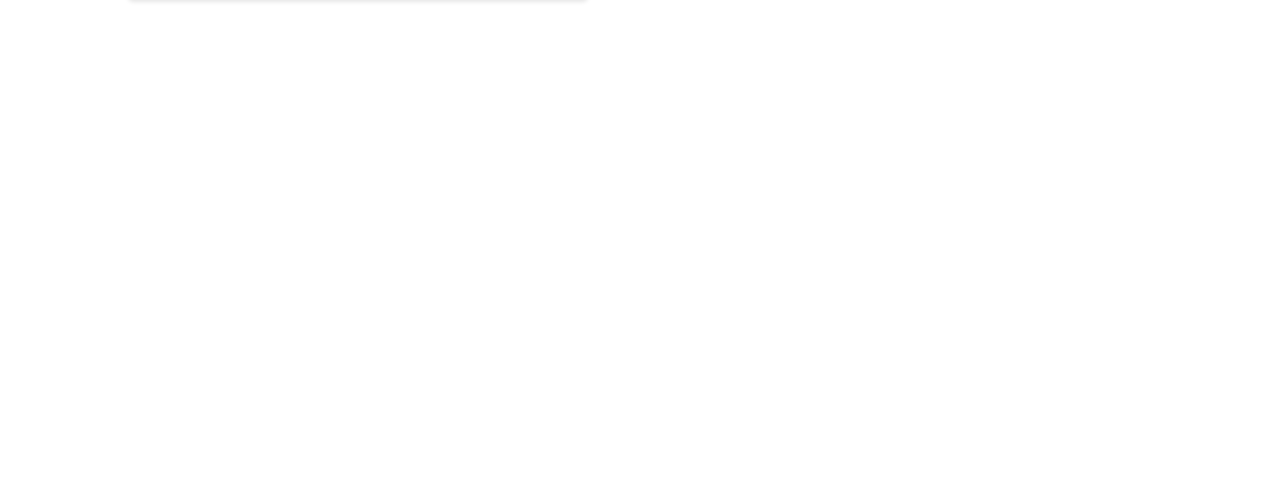
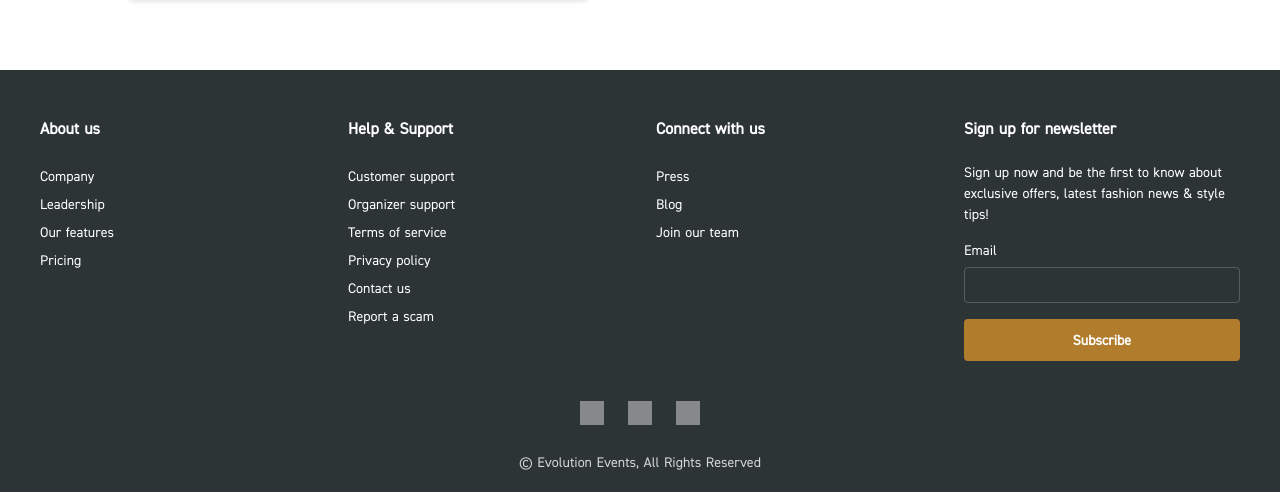
Before and after one commit to NikolozDvalishvili21/EventManagement, an Angular app in the folder myApp/: page / in a window 1280 px wide. Shown: the part 4551-5043 px from the top of the page. Before the commit the page ends 4571 px from the top, so only its background shows below. Built offline with nearby package versions, Linux system fonts and the light colour scheme; grey boxes are pictures that could not be loaded.

Commit message:
made footer

```diff
--- /dev/null
+++ b/myApp/src/app/components/footer/footer.component.html
@@ -0,0 +1,66 @@
+<!-- footer.html -->
+<footer class="footer">
+  <div class="footer__content">
+    <div class="footer__section">
+      <h3 class="footer__heading">About us</h3>
+      <ul class="footer__list">
+        <li><a href="#" class="footer__link">Company</a></li>
+        <li><a href="#" class="footer__link">Leadership</a></li>
+        <li><a href="#" class="footer__link">Our features</a></li>
+        <li><a href="#" class="footer__link">Pricing</a></li>
+      </ul>
+    </div>
+
+    <div class="footer__section">
+      <h3 class="footer__heading">Help & Support</h3>
+      <ul class="footer__list">
+        <li><a href="#" class="footer__link">Customer support</a></li>
+        <li><a href="#" class="footer__link">Organizer support</a></li>
+        <li><a href="#" class="footer__link">Terms of service</a></li>
+        <li><a href="#" class="footer__link">Privacy policy</a></li>
+        <li><a href="#" class="footer__link">Contact us</a></li>
+        <li><a href="#" class="footer__link">Report a scam</a></li>
+      </ul>
+    </div>
+
+    <div class="footer__section">
+      <h3 class="footer__heading">Connect with us</h3>
+      <ul class="footer__list">
+        <li><a href="#" class="footer__link">Press</a></li>
+        <li><a href="#" class="footer__link">Blog</a></li>
+        <li><a href="#" class="footer__link">Join our team</a></li>
+      </ul>
+    </div>
+
+    <div class="footer__section">
+      <h3 class="footer__heading">Sign up for newsletter</h3>
+      <p class="footer__text">
+        Sign up now and be the first to know about exclusive offers, latest
+        fashion news & style tips!
+      </p>
+      <form class="footer__form">
+        <div class="footer__form-group">
+          <label for="email" class="footer__label">Email</label>
+          <input type="email" id="email" class="footer__input" placeholder="" />
+        </div>
+        <button type="submit" class="footer__button">Subscribe</button>
+      </form>
+    </div>
+  </div>
+
+  <div class="footer__social">
+    <a href="#" class="footer__social-link">
+      <img src="/path-to-facebook-icon.svg" alt="Facebook" />
+    </a>
+    <a href="#" class="footer__social-link">
+      <img src="/path-to-instagram-icon.svg" alt="Instagram" />
+    </a>
+    <a href="#" class="footer__social-link">
+      <img src="/path-to-twitter-icon.svg" alt="Twitter" />
+    </a>
+  </div>
+
+  <div class="footer__copyright">
+    <p>© Evolution Events, All Rights Reserved</p>
+  </div>
+</footer>
--- /dev/null
+++ b/myApp/src/app/components/footer/footer.component.scss
@@ -0,0 +1,149 @@
+.footer {
+  background-color: #2d3436;
+  padding: 48px 24px 24px;
+  color: #ffffff;
+  margin-top: 50px;
+  &__content {
+    max-width: 1200px;
+    margin: 0 auto;
+    display: grid;
+    grid-template-columns: repeat(4, 1fr);
+    gap: 32px;
+    margin-bottom: 40px;
+  }
+
+  &__section {
+    &:last-child {
+      grid-column: 4;
+    }
+  }
+
+  &__heading {
+    font-size: 16px;
+    font-weight: 600;
+    margin-bottom: 24px;
+    color: #ffffff;
+  }
+
+  &__list {
+    list-style: none;
+    padding: 0;
+    margin: 0;
+  }
+
+  &__link {
+    color: #ffffff;
+    text-decoration: none;
+    font-size: 14px;
+    line-height: 2;
+    transition: opacity 0.2s ease;
+
+    &:hover {
+      opacity: 0.8;
+    }
+  }
+
+  &__text {
+    font-size: 14px;
+    margin-bottom: 16px;
+    line-height: 1.5;
+  }
+
+  &__form {
+    display: flex;
+    flex-direction: column;
+    gap: 16px;
+  }
+
+  &__form-group {
+    display: flex;
+    flex-direction: column;
+    gap: 8px;
+  }
+
+  &__label {
+    font-size: 14px;
+  }
+
+  &__input {
+    padding: 8px 12px;
+    border: 1px solid rgba(255, 255, 255, 0.2);
+    background-color: transparent;
+    color: #ffffff;
+    border-radius: 4px;
+    font-size: 14px;
+
+    &::placeholder {
+      color: rgba(255, 255, 255, 0.5);
+    }
+  }
+
+  &__button {
+    background-color: #b17d2d;
+    color: #ffffff;
+    border: none;
+    padding: 12px 24px;
+    border-radius: 4px;
+    font-size: 14px;
+    font-weight: 600;
+    cursor: pointer;
+    transition: background-color 0.2s ease;
+
+    &:hover {
+      background-color: darken(#b17d2d, 5%);
+    }
+  }
+
+  &__social {
+    display: flex;
+    justify-content: center;
+    gap: 24px;
+    margin-bottom: 24px;
+  }
+
+  &__social-link {
+    opacity: 0.8;
+    transition: opacity 0.2s ease;
+
+    &:hover {
+      opacity: 1;
+    }
+
+    img {
+      width: 24px;
+      height: 24px;
+    }
+  }
+
+  &__copyright {
+    text-align: center;
+    font-size: 14px;
+    color: rgba(255, 255, 255, 0.8);
+  }
+}
+
+// Media Queries
+@media (max-width: 1024px) {
+  .footer {
+    &__content {
+      grid-template-columns: repeat(2, 1fr);
+    }
+
+    &__section {
+      &:last-child {
+        grid-column: auto;
+      }
+    }
+  }
+}
+
+@media (max-width: 640px) {
+  .footer {
+    padding: 32px 16px 16px;
+
+    &__content {
+      grid-template-columns: 1fr;
+      gap: 24px;
+    }
+  }
+}
--- a/myApp/src/app/pages/homepage/homepage.component.html
+++ b/myApp/src/app/pages/homepage/homepage.component.html
@@ -3,3 +3,4 @@
 <app-events></app-events>
 <app-free-events></app-free-events>
 <app-users></app-users>
+<app-footer></app-footer>
--- a/myApp/src/app/pages/homepage/homepage.component.ts
+++ b/myApp/src/app/pages/homepage/homepage.component.ts
@@ -4,9 +4,10 @@ import { PopularSectComponent } from '../../components/popular-sect/popular-sect
 import { EventsComponent } from '../../components/events/events.component';
 import { FreeEventsComponent } from '../../components/free-events/free-events.component';
 import { UsersComponent } from '../../components/users/users.component';
+import { FooterComponent } from '../../components/footer/footer.component';
 @Component({
   selector: 'app-homepage',
-  imports: [HeaderComponent, PopularSectComponent, EventsComponent, FreeEventsComponent, UsersComponent],
+  imports: [HeaderComponent, PopularSectComponent, EventsComponent, FreeEventsComponent, UsersComponent, FooterComponent],
   templateUrl: './homepage.component.html',
   styleUrl: './homepage.component.scss'
 })
```
Also changed, not shown: myApp/src/app/components/footer/footer.component.ts (added, +11 -0 lines).
